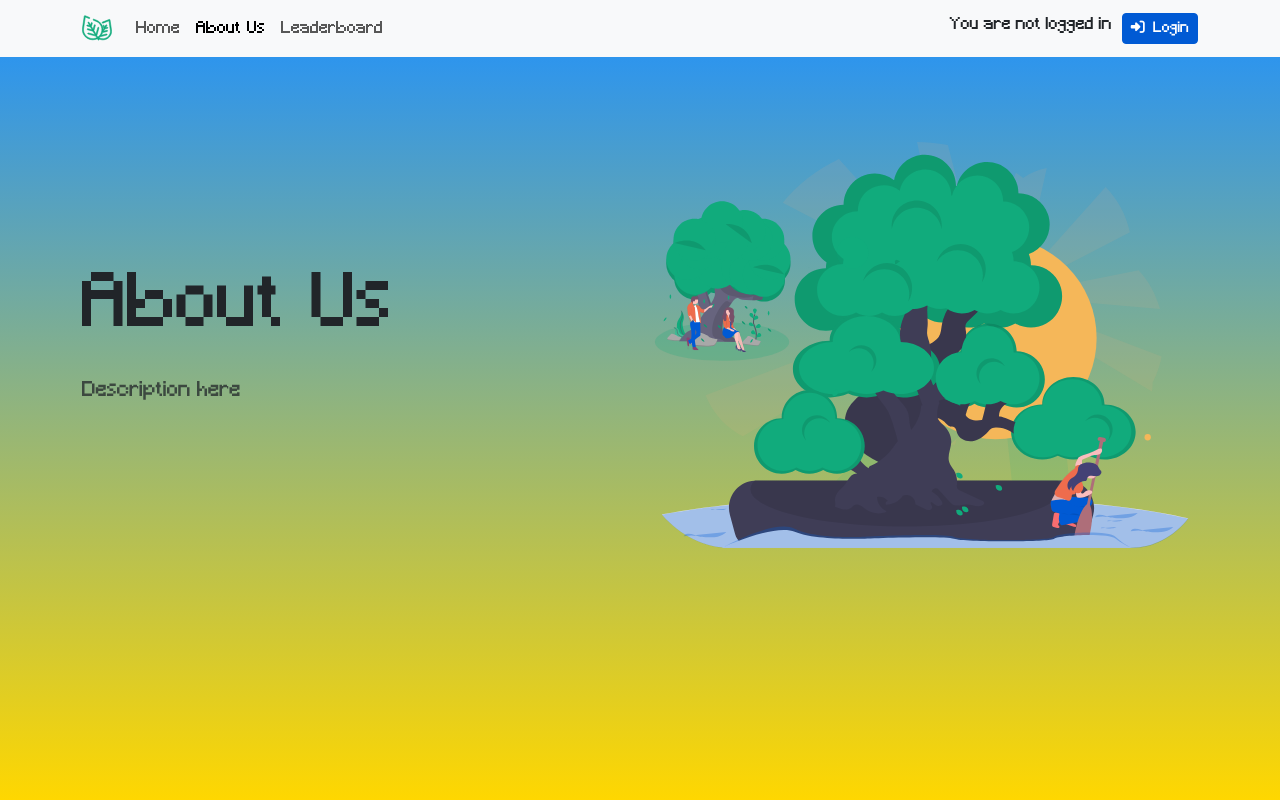
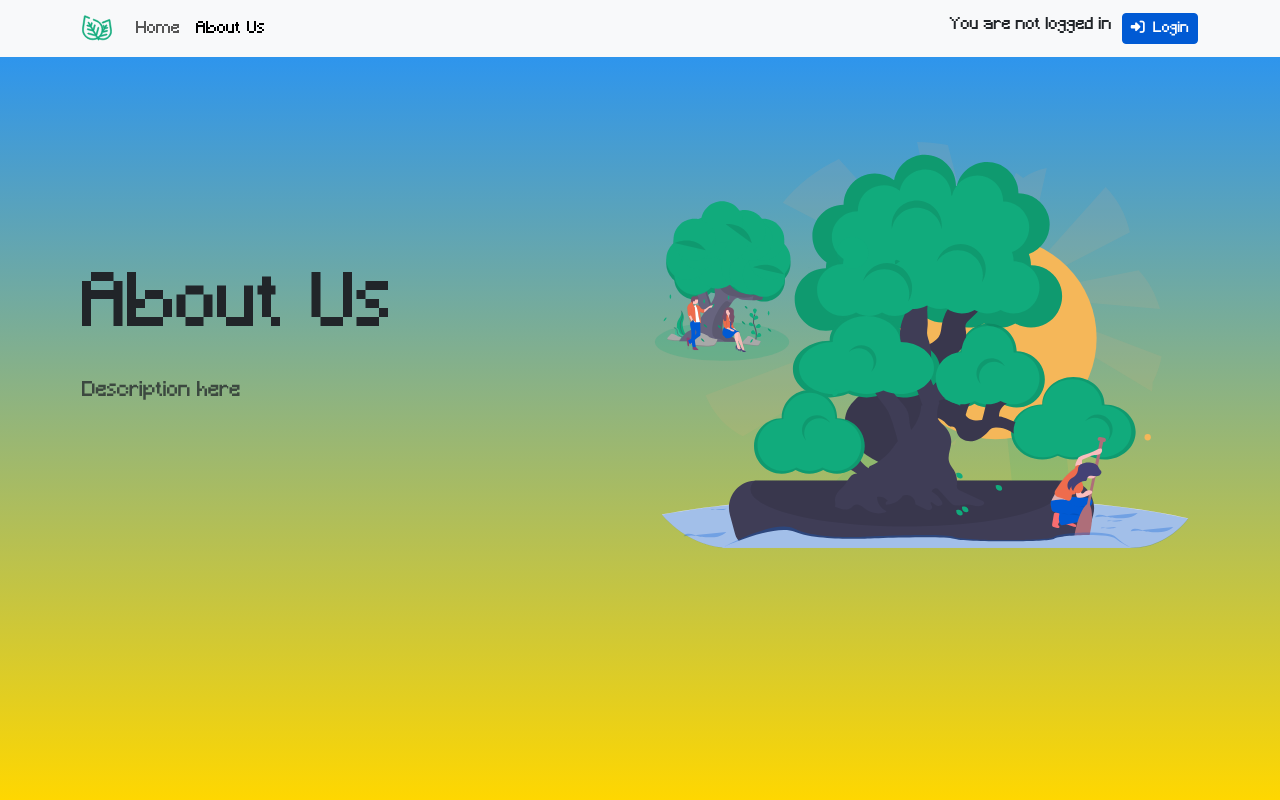
Before and after one commit to hg510/groupsoftware, a Django app: page /about/ in a window 1280 px wide. Run offline with Django 5.2, Linux system fonts and the light colour scheme; some libraries are stand-ins or nearby versions.

Commit message:
fixed nav bar

```diff
--- a/beegarden/templates/about.html
+++ b/beegarden/templates/about.html
@@ -23,9 +23,6 @@
                     </li>
                     <li class="nav-item active" aria-current="page">
                         <a class="nav-link active" href="{% url 'about' %}">About Us</a>
-                    </li>
-                    <li class="nav-item">
-                        <a class="nav-link" href="/leaderboard">Leaderboard</a>
                     </li>
                 </ul>
                 <div class="d-flex">
```
Also changed, not shown: beegarden/templates/home.html (+3 -5 lines), beegarden/db.sqlite3, beegarden/static/img/petbee.png (renamed from beegarden/templates/beepetplaceholder.png).
